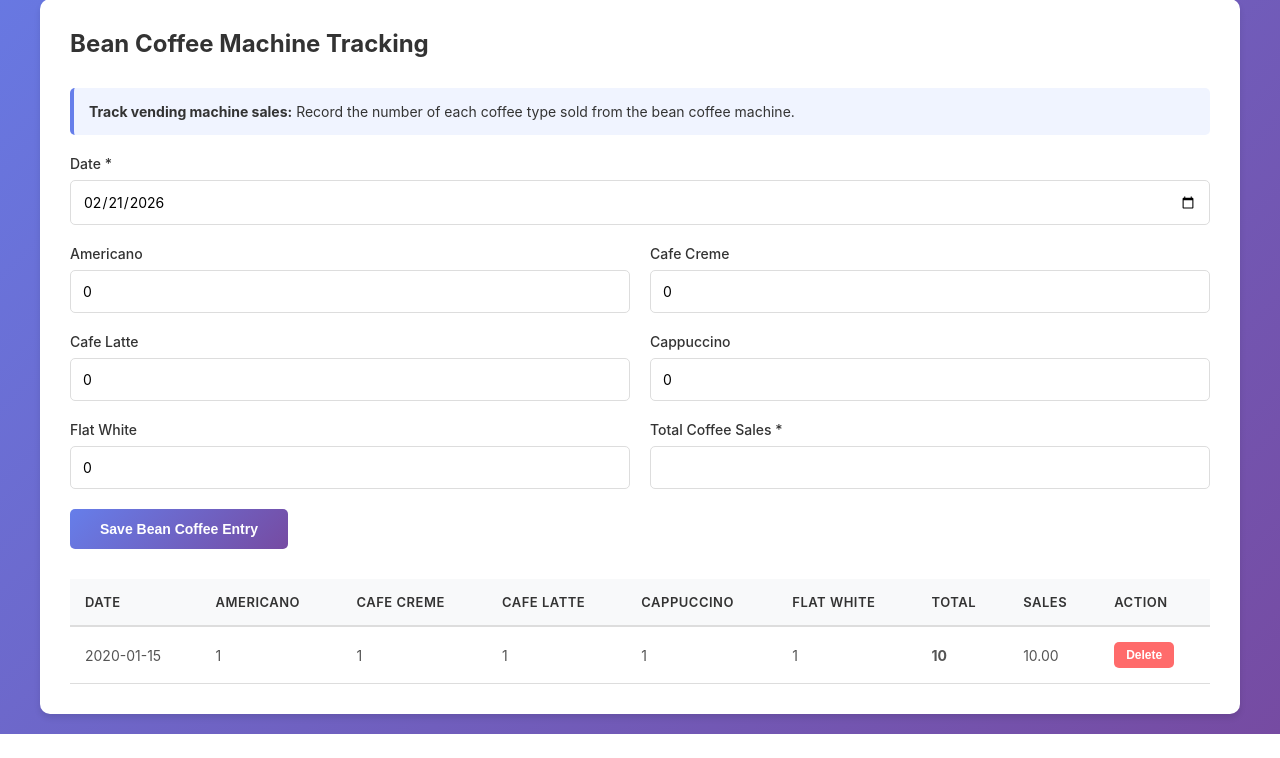
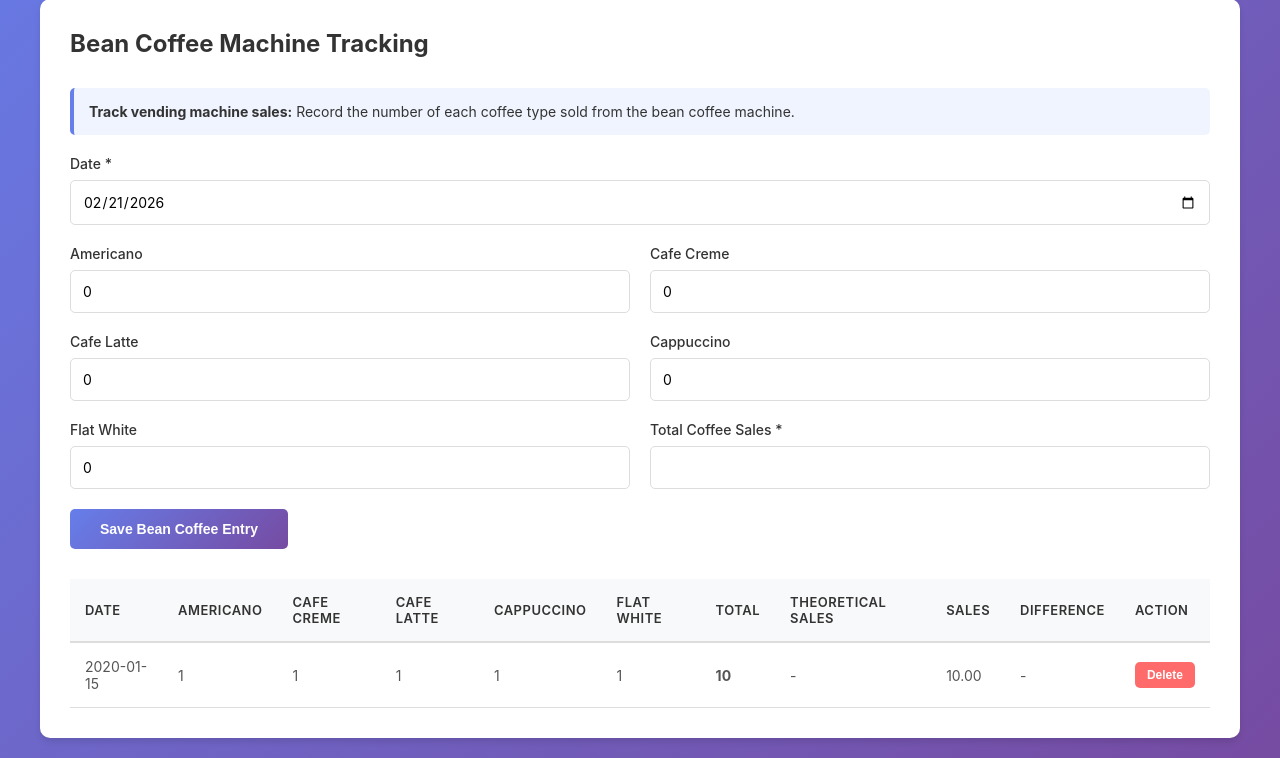
Before and after one commit to Devon-GS/Weekly-Stock-Takes-Web, a Flask app: page /bean in a window 1280 px wide. Shown: the part 268-1026 px from the top of the page. Before the commit the page ends 1002 px from the top, so only its background shows below. Run offline with Flask 3, Linux system fonts and the light colour scheme; tables that the repository leaves empty hold one stand-in row (values such as "Sample post").

Commit message:
Add bean coffee columns

```diff
--- a/templates/bean.html
+++ b/templates/bean.html
@@ -66,7 +66,9 @@
             <th>Cappuccino</th>
             <th>Flat White</th>
             <th>Total</th>
+            <th>Theoretical Sales</th>
             <th>Sales</th>
+            <th>Difference</th>
             <th>Action</th>
         </tr>
     </thead>
@@ -80,7 +82,9 @@
             <td>{{ record.cappuccino }}</td>
             <td>{{ record.flatWhite }}</td>
             <td><strong>{{ record.total }}</strong></td>
+            <td><span class="theoretical-sales" data-index="{{ loop.index0 }}" data-total="{{ record.total }}">-</span></td>
             <td>{{ "%.2f"|format(record.coffeeSold) }}</td>
+            <td><span class="difference" data-index="{{ loop.index0 }}" data-theoretical="0" data-sales="{{ record.coffeeSold }}">-</span></td>
             <td>
                 <button type="button" class="btn-small btn-danger" onclick="deleteRecord('/api/bean/{{ record.id }}', {{ record.id }})">Delete</button>
             </td>
@@ -138,5 +142,70 @@
 
     // Set today's date as default
     document.getElementById('date').valueAsDate = new Date();
+
+    // Calculate theoretical sales and difference
+    function calculateSalesMetrics() {
+        const theoreticalSalesCells = document.querySelectorAll('.theoretical-sales');
+        const differenceCells = document.querySelectorAll('.difference');
+        const totals = Array.from(document.querySelectorAll('td:nth-child(7)')).map(td => parseFloat(td.textContent));
+        const sales = Array.from(document.querySelectorAll('td:nth-child(9)')).map(td => parseFloat(td.textContent));
+
+        theoreticalSalesCells.forEach((cell, index) => {
+            let theoreticalSales = 0;
+
+            // For the first entry, there's no previous entry, so show "-"
+            if (index === 0) {
+                cell.textContent = '-';
+            } else {
+                // Theoretical sales = previous total - current total
+                const previousTotal = totals[index - 1];
+                const currentTotal = totals[index];
+                theoreticalSales = previousTotal - currentTotal;
+                cell.textContent = theoreticalSales.toFixed(0);
+
+                // Color coding for theoretical sales
+                if (theoreticalSales < 0) {
+                    cell.style.color = '#d32f2f';
+                } else if (theoreticalSales > 0) {
+                    cell.style.color = '#2e7d32';
+                }
+            }
+
+            // Update data attribute for use in difference calculation
+            cell.dataset.theoretical = theoreticalSales;
+        });
+
+        // Calculate difference = theoretical sales - actual sales
+        differenceCells.forEach((cell, index) => {
+            const theoreticalCell = theoreticalSalesCells[index];
+            const theoreticalSales = parseFloat(theoreticalCell.dataset.theoretical) || 0;
+            const actualSales = sales[index] || 0;
+
+            if (index === 0) {
+                cell.textContent = '-';
+            } else {
+                const difference = theoreticalSales - actualSales;
+
+                if (difference === 0) {
+                    cell.textContent = '-';
+                    cell.style.color = '#666';
+                } else if (difference > 0) {
+                    // Positive difference (theoretical > actual) = red
+                    cell.textContent = difference.toFixed(2);
+                    cell.style.color = '#d32f2f';
+                    cell.style.fontWeight = '600';
+                } else {
+                    // Negative difference (theoretical < actual) = green
+                    cell.textContent = difference.toFixed(2);
+                    cell.style.color = '#2e7d32';
+                    cell.style.fontWeight = '600';
+                }
+            }
+        });
+    }
+
+    // Calculate on page load
+    calculateSalesMetrics();
+
 </script>
 {% endblock %}
```
Also changed, not shown: templates/milk.html (+74 -5 lines).
